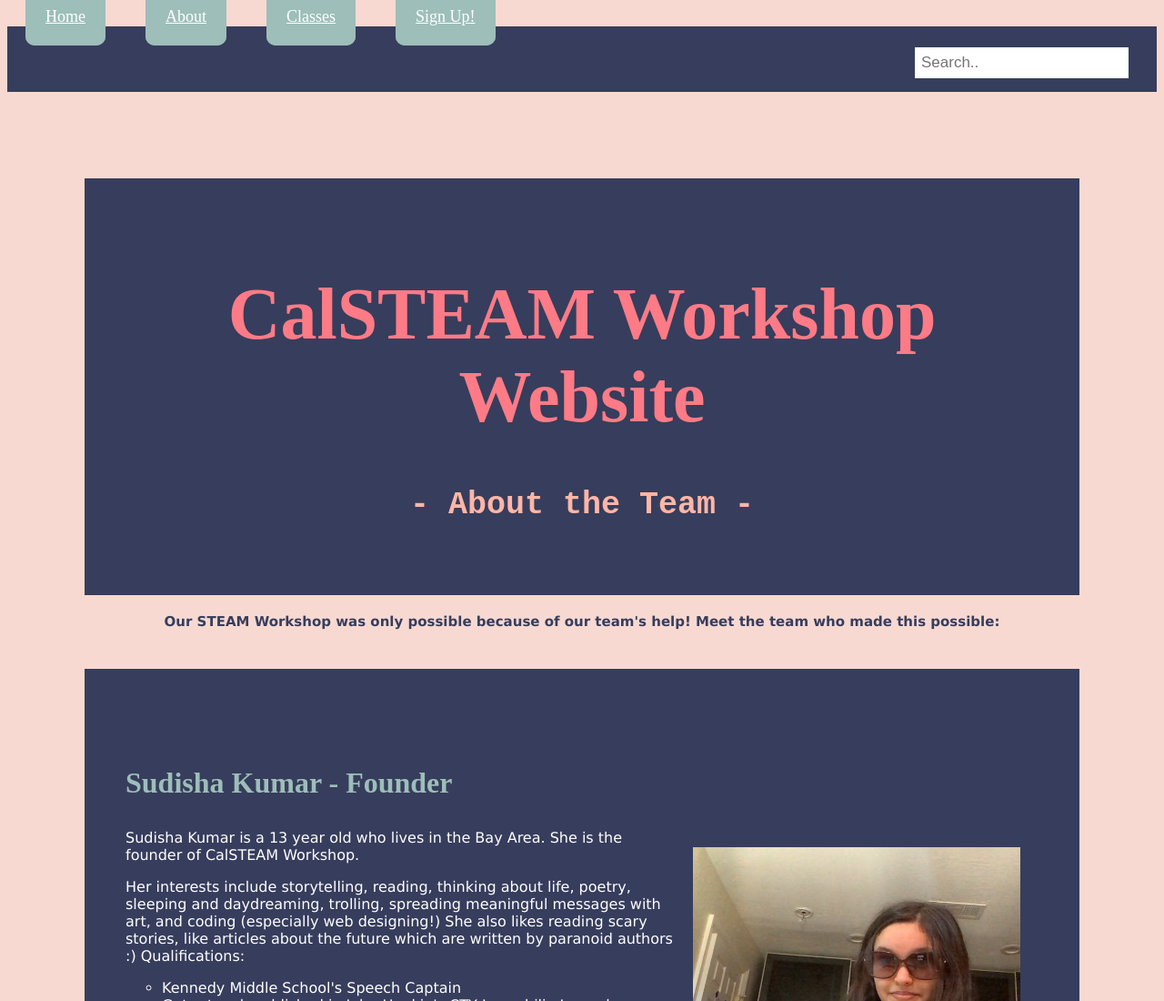
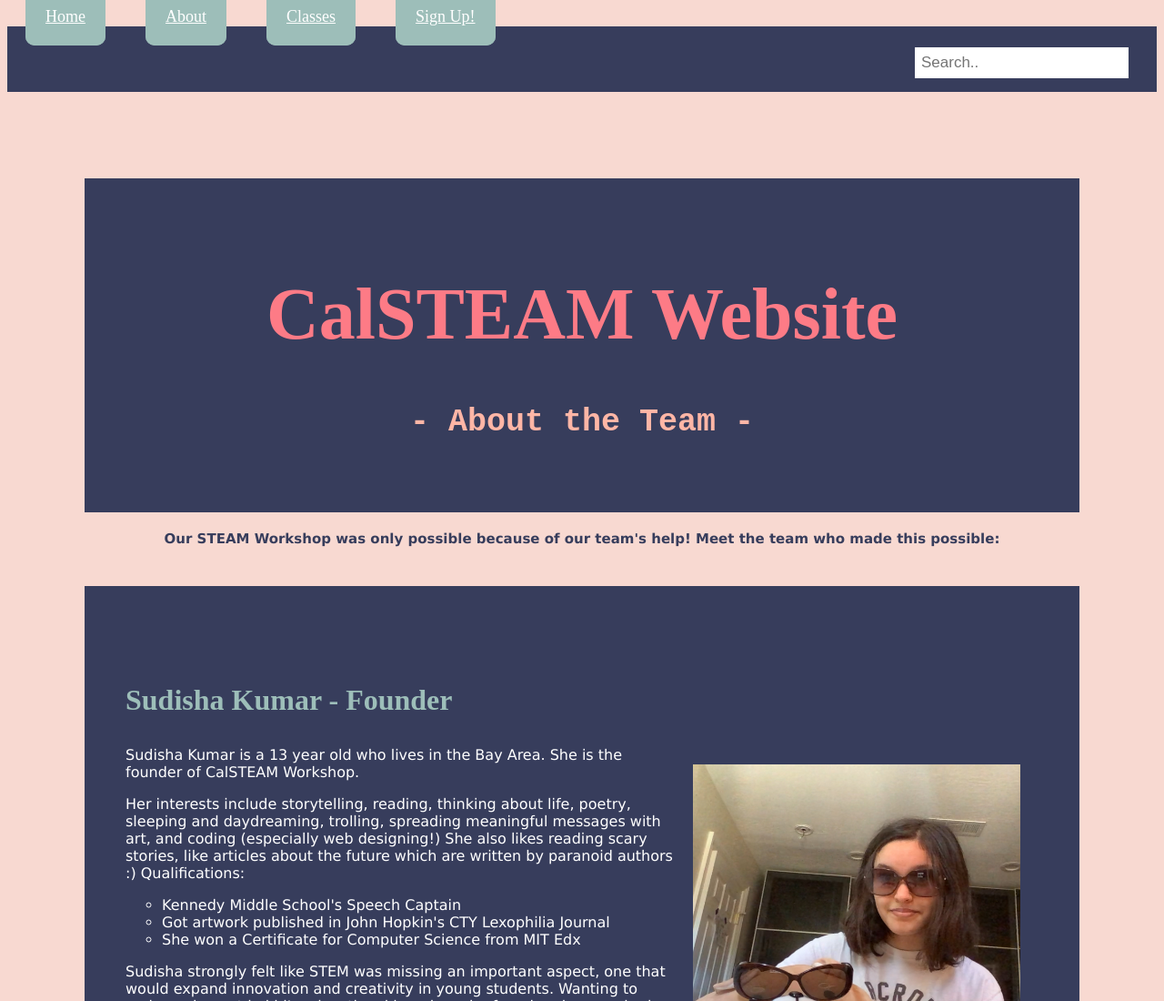
Before and after one commit to CalSTEAMworkshop/CalSTEAMWorkshop.github.io, a plain HTML site: page about.html in a window 1280 px wide. Shown: the top 1100 px of the page at 91% size. Drawn offline with Linux system fonts and the light colour scheme.

Commit message:
Update about.html

```diff
--- a/about.html
+++ b/about.html
@@ -251,7 +251,7 @@ section {
 
             <div class="header">
 
-                <h1>CalSTEAM Workshop Website</h1>
+                <h1>CalSTEAM Website</h1>
                 <h2> - About the Team - </h2>
 
             </div>
```
